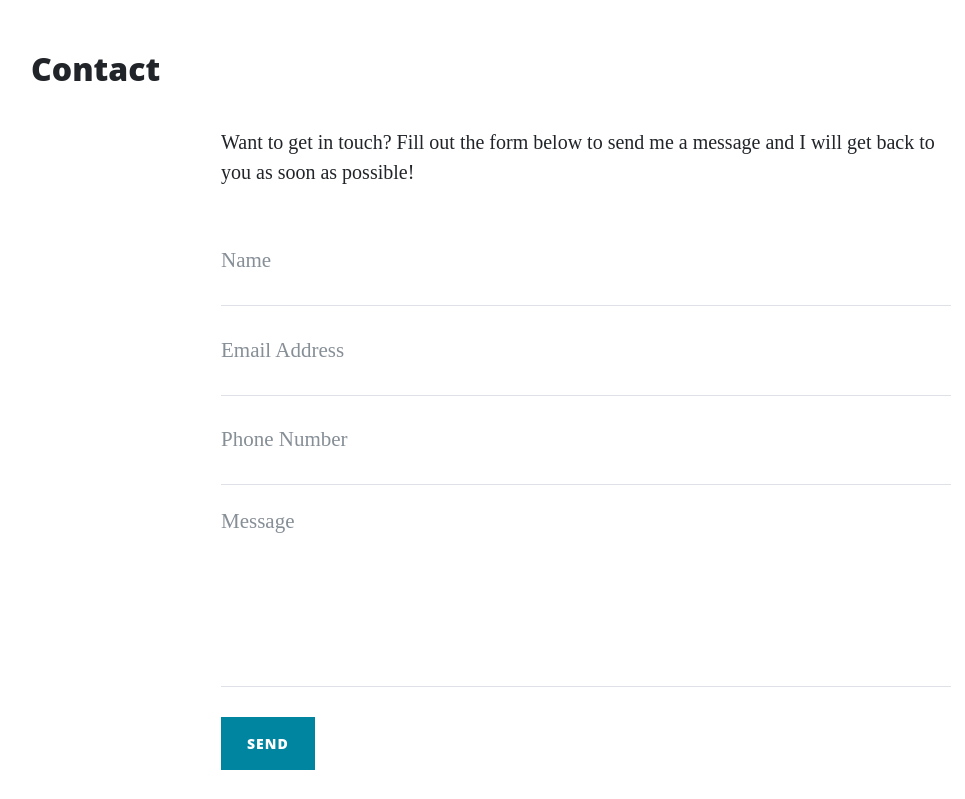
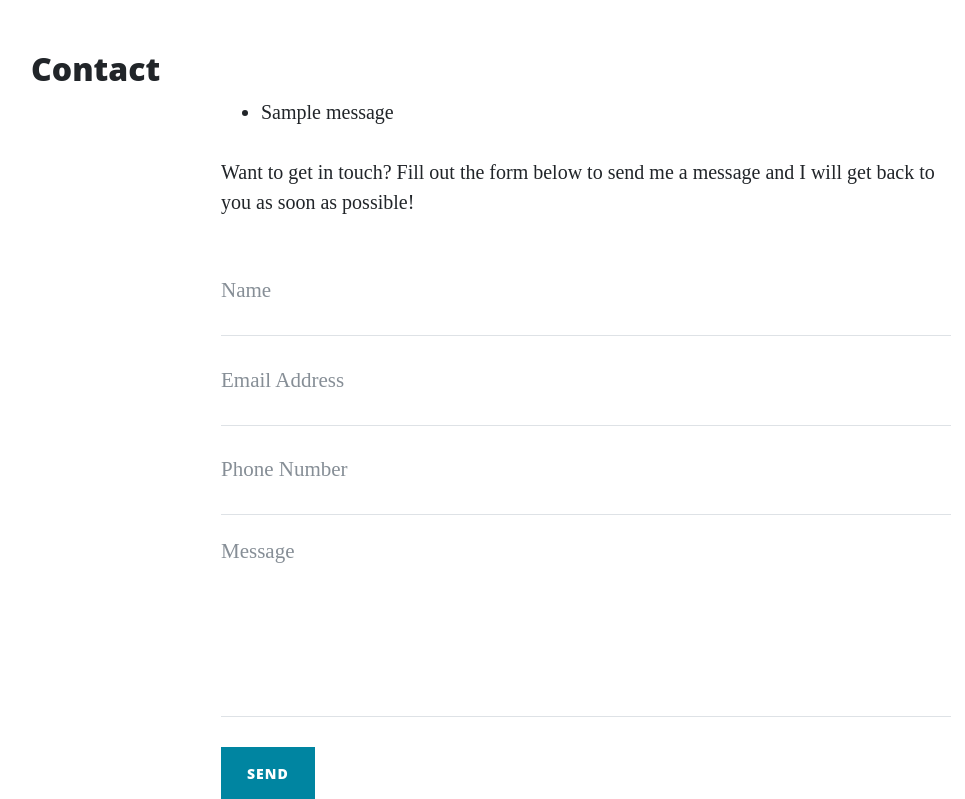
Before and after one commit to hirakhan95/thorin---company, a Flask app: page /contact in a window 1280 px wide. Shown: the part 628-1427 px from the top of the page, without its empty margins (54-1019 px from the left). Run offline with Flask 3, Linux system fonts and the light colour scheme; one stand-in notice (Sample message) is shown; some libraries are stand-ins or nearby versions.

Commit message:
providing feedback to the user

```diff
--- a/run.py
+++ b/run.py
@@ -1,9 +1,12 @@
 import os
 import json
-from flask import Flask, render_template, request
+from flask import Flask, render_template, request, flash
+if os.path.exists("env.py"):
+    import env
 
 
 app = Flask(__name__)
+app.secret_key = os.environ.get("SECRET_KEY")
 
 
 @app.route("/")
@@ -33,8 +36,8 @@ def about_member(member_name):
 @app.route("/contact", methods=["GET", "POST"])
 def contact():
     if request.method == "POST":
-        print(request.form.get("name"))
-        print(request.form["email"])
+        flash("Thanks {}, we have received your message!".format(
+            request.form.get("name")))
     return render_template("contact.html", page_title="Contact")
 
 
--- a/templates/contact.html
+++ b/templates/contact.html
@@ -4,6 +4,16 @@
 
 	<div class="row">
 		<div class="col-lg-8 col-md-10 mx-auto">
+			{% with messages = get_flashed_messages() %}
+                {% if messages %}
+                    <ul class="flashes">
+                        {% for message in messages %}
+                            <li>{{ message }}</li>
+                        {% endfor %}
+                    </ul>
+                {% endif %}
+            {% endwith %}
+
 			<p>Want to get in touch? Fill out the form below to send me a message and I will get back to you as soon as possible!</p>
 			<form method="POST" name="sentMessage" id="contactForm" novalidate>
 				<div class="control-group">
```
Also changed, not shown: 1 other file.
